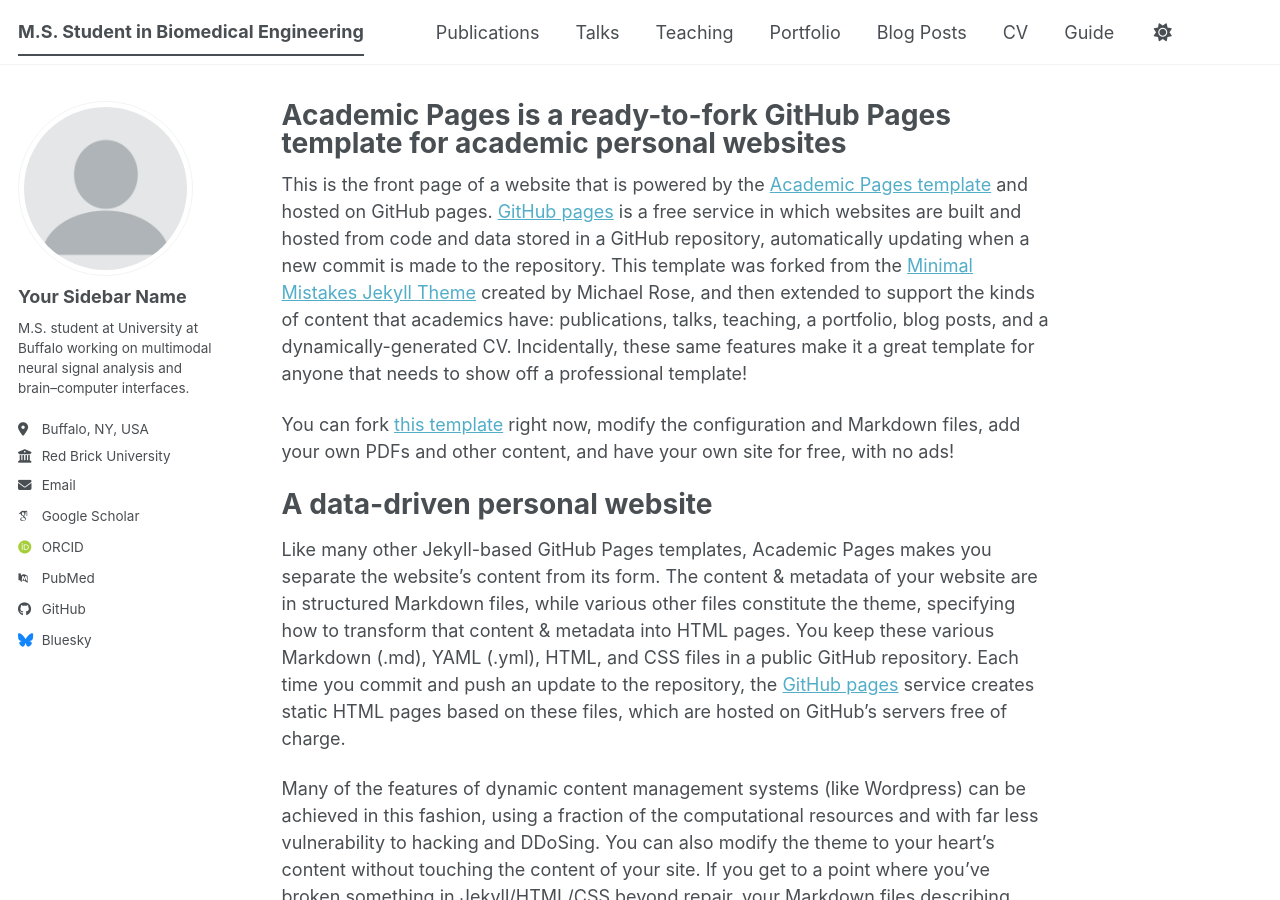
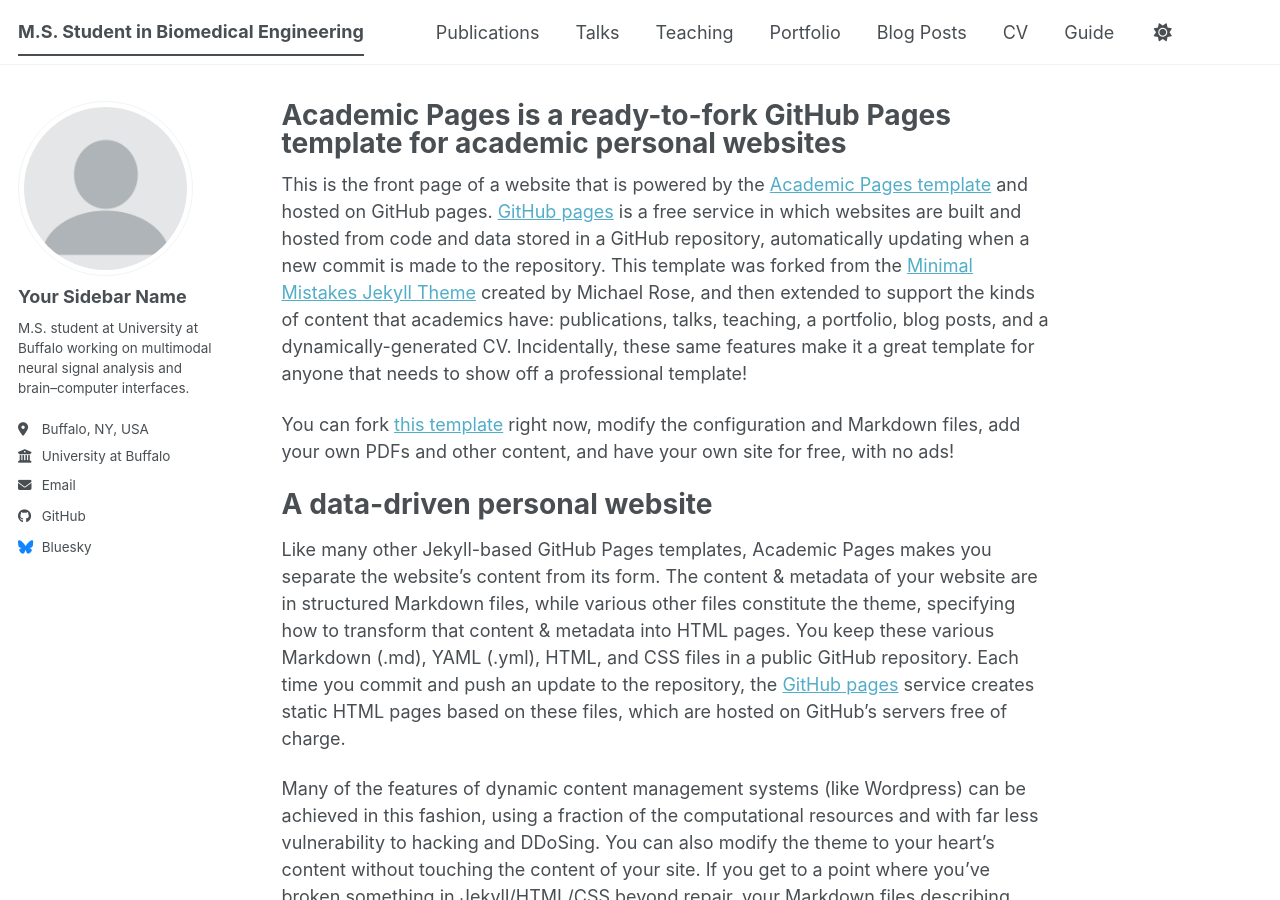
Before and after one commit to Yzhong9527/Yzhong9527.github.io, a Jekyll site: the page built from _pages/about.md, in a window 1280 px wide and 900 px high. Built offline with Jekyll 4.4.1, drawn with Linux system fonts in a browser that asks for light colours; some web fonts are replaced; a script bundle is joined from its source files by our own code; library files that are not in the unit come from our copies.

Commit message:
Update _config.yml

```diff
--- a/_config.yml
+++ b/_config.yml
@@ -28,20 +28,17 @@
   pronouns         : # example: "she/her"
   bio              : "M.S. student at University at Buffalo working on multimodal neural signal analysis and brain–computer interfaces."
   location         : "Buffalo, NY, USA"
-  employer         : "Red Brick University"
+  employer         : "University at Buffalo"
   uri              : # URL
-  email            : "none@example.org"
+  email            : "yzhong9@buffalo.edu"
 
   # Academic websites
   academia         : # URL
   arxiv            : # URL - Update with the correct link to your profile
-  googlescholar    : "https://scholar.google.com/citations?user=PS_CX0AAAAAJ"
   inspire-hep      : # URL
   impactstory      : # URL
-  orcid            : "https://orcid.org/yourorcidurl"
   semantic         : # URL
   ssrn             : # URL
-  pubmed           : "https://www.ncbi.nlm.nih.gov/pubmed/?term=john+snow"
   researchgate     : # URL
   scopus           : # URL
   zotero           : # URL
@@ -66,7 +63,6 @@
   keybase          : # Username
   instagram        : # Username
   lastfm           : # Username
-  linkedin         : # Username
   mastodon         : # URL
   medium           : # URL
   pinterest        : # Username
@@ -74,7 +70,6 @@
   steam            : # Username
   telegram         : # URL
   tumblr           : # Username
-  twitter          : # Username for X / Twitter
   vine             : # Username
   weibo            : # Username
   wikipedia        : # Username
```
